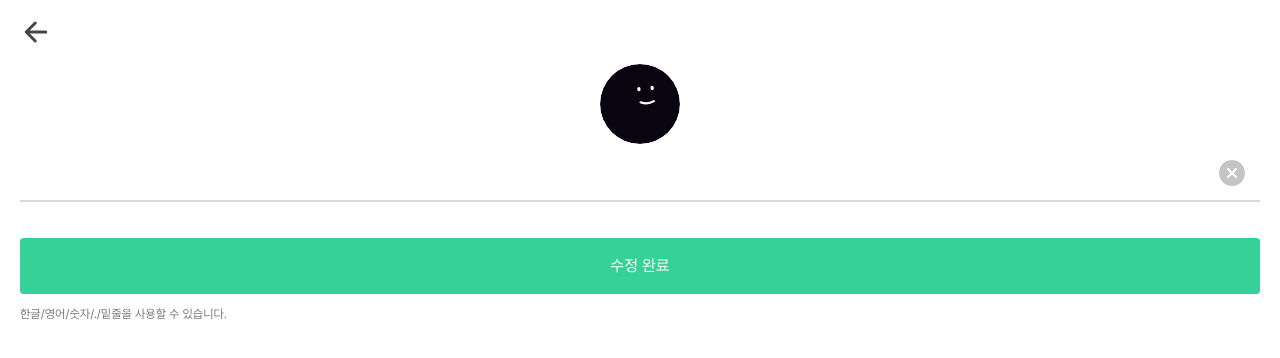
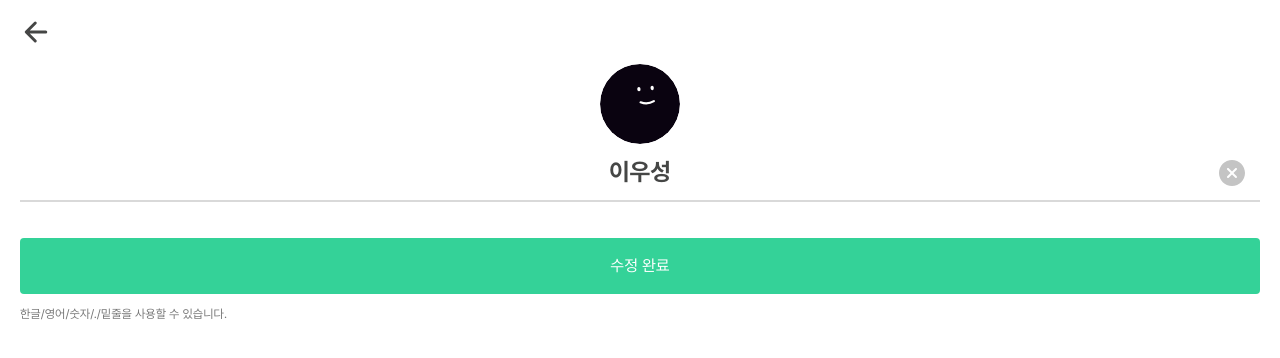
Before and after one commit to fastravel-v2/Frontend, a React (Vite) app in the folder frontend/: page /mypage/edit in a window 1280 px wide. Shown: the top 358 px of the page. Built offline with nearby package versions, Linux system fonts and the light colour scheme; no server answers.

Commit message:
Fix #12: debounce 적용으로 인해 이름 초기값이 사라지는 문제 해결

```diff
--- a/frontend/src/pages/MyPage/components/EditProfileName.tsx
+++ b/frontend/src/pages/MyPage/components/EditProfileName.tsx
@@ -1,4 +1,5 @@
 import { debounce } from 'lodash'
+import { useEffect, useRef } from 'react'
 import { IoIosCloseCircle } from 'react-icons/io'
 
 interface EditProfileNameProps {
@@ -7,6 +8,12 @@ interface EditProfileNameProps {
 }
 
 const EditProfileName = ({ name, setName }: EditProfileNameProps) => {
+	const nameRef = useRef<HTMLInputElement>(null)
+	useEffect(() => {
+		if (nameRef.current === null) return
+		nameRef.current.value = name
+	}, [name])
+
 	const setNameWithDebounce = debounce(
 		(currentName) => setName(currentName),
 		200
@@ -24,6 +31,7 @@ const EditProfileName = ({ name, setName }: EditProfileNameProps) => {
 	return (
 		<div className="relative">
 			<input
+				ref={nameRef}
 				type="text"
 				name="profile-name"
 				id="profile-name"
```
